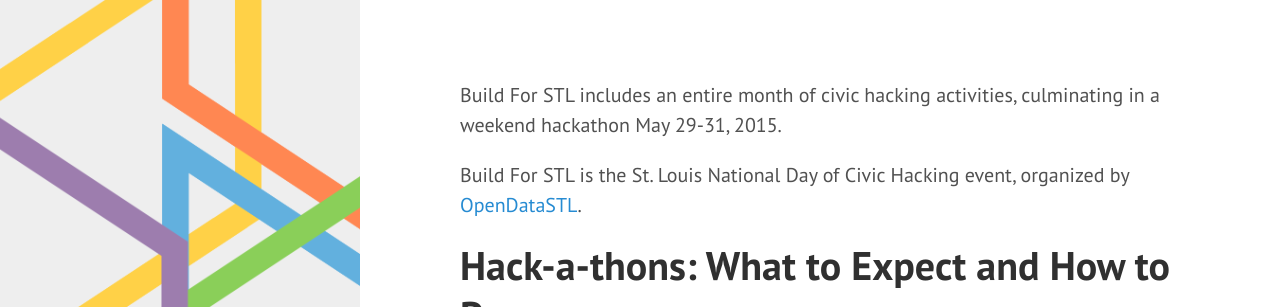
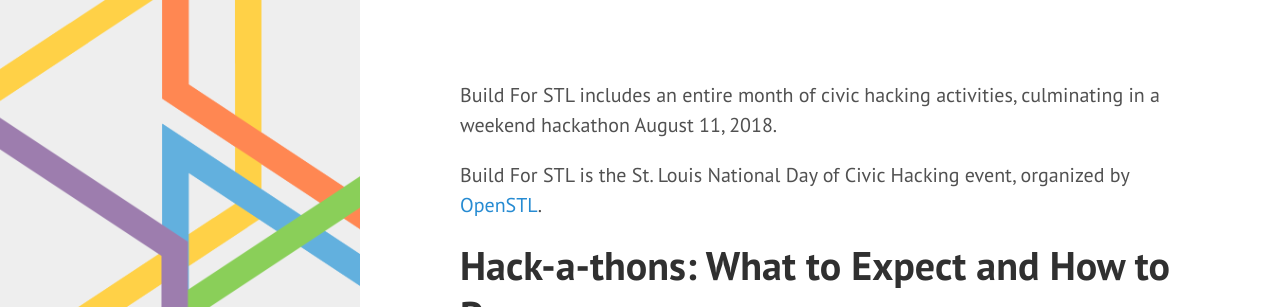
Before and after one commit to OpenSTL/build4stl-jekyll-site, a Jekyll site: the page built from index.html, in a window 1280 px wide and 1080 px high. Shown: the top 307 px of the window. Built offline with Jekyll 4.4.1, drawn with Linux system fonts in a browser that asks for light colours; the list of posts is cut into pages by our own code.

Commit message:
Update index.html

```diff
--- a/index.html
+++ b/index.html
@@ -3,8 +3,8 @@
 title: Home
 ---
 
-<p>Build For STL includes an entire month of civic hacking activities, culminating in a weekend hackathon May 29-31, 2015.</p>
-<p>Build For STL is the St. Louis National Day of Civic Hacking event, organized by <a href="http://opendatastl.github.io" target="_blank">OpenDataSTL</a>.</p>
+<p>Build For STL includes an entire month of civic hacking activities, culminating in a weekend hackathon August 11, 2018.</p>
+<p>Build For STL is the St. Louis National Day of Civic Hacking event, organized by <a href="http://openstl.org" target="_blank">OpenSTL</a>.</p>
 
 <div class="posts">
 {% for post in site.categories.blog %}
```
